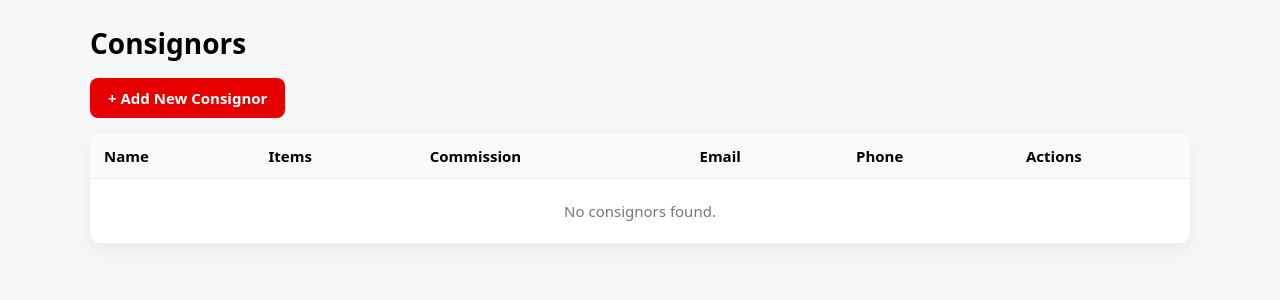
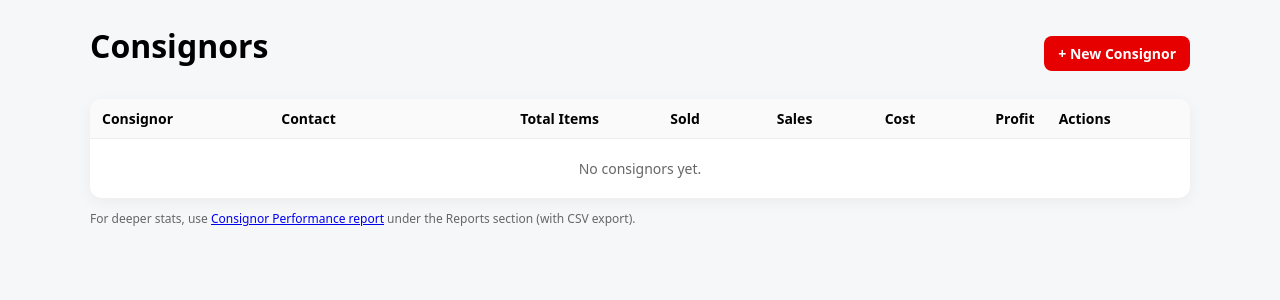
Before and after one commit to kernjason4460-cyber/flashbidz_consignment_app, a Python web app: template flashbidz_consignment_app/templates/consignors.html in a window 1280 px wide. Shown: the part 46-346 px from the top of the page. Run offline with Jinja, Linux system fonts and the light colour scheme; the template is opened without the code that fills it, so the values that code supplies are empty.

Commit message:
Update consignors.html

```diff
--- a/flashbidz_consignment_app/templates/consignors.html
+++ b/flashbidz_consignment_app/templates/consignors.html
@@ -2,122 +2,109 @@
 <html>
 <head>
   <meta charset="utf-8">
-  <title>Consignors - FlashBidz</title>
+  <title>Consignors – FlashBidz</title>
   <meta name="viewport" content="width=device-width, initial-scale=1" />
-
   <style>
-    body {
-      font-family: system-ui, -apple-system, Segoe UI, Arial, sans-serif;
-      margin:0;
-      background:#f6f7f9;
-    }
-    main {
-      padding:24px;
-      max-width:1100px;
-      margin:0 auto;
-    }
-    h1 {
-      margin:0 0 16px;
-      font-size:28px;
-      font-weight:700;
-    }
-    table {
-      width:100%;
-      border-collapse:collapse;
-      background:#fff;
-      border-radius:12px;
-      overflow:hidden;
-      box-shadow:0 6px 20px rgba(0,0,0,.06);
-    }
-    th, td {
-      padding:12px 14px;
-      border-bottom:1px solid #eee;
-      text-align:left;
-      font-size:15px;
-    }
-    th {
-      background:#fafafa;
-      font-weight:700;
-    }
+    body { font-family: system-ui, -apple-system, Segoe UI, Arial, sans-serif; margin:0; background:#f6f7f9; }
+    main { padding:24px; max-width:1100px; margin:0 auto; }
+    h1 { margin:0 0 16px; }
+    .top-row { display:flex; justify-content:space-between; align-items:center; gap:12px; margin-bottom:16px; }
     .btn {
       display:inline-block;
       padding:8px 14px;
       border-radius:8px;
-      text-decoration:none;
+      border:none;
       font-size:14px;
       font-weight:600;
-      color:white;
+      cursor:pointer;
+      text-decoration:none;
     }
-    .btn-edit { background:#0077cc; }
-    .btn-delete { background:#cc0000; }
-    .btn-new {
-      background:#e60000;
-      margin-bottom:16px;
-      color:white;
-      padding:10px 18px;
-      display:inline-block;
-      border-radius:8px;
-      font-weight:700;
-      text-decoration:none;
-      font-size:15px;
-    }
-    .delete-form {
-      display:inline;
-    }
+    .btn-primary { background:#e60000; color:#fff; }
+    .btn-secondary { background:#eee; color:#333; }
+    .btn-danger { background:#b00020; color:#fff; }
+    table { width:100%; border-collapse:collapse; background:#fff; border-radius:12px; overflow:hidden;
+            box-shadow:0 4px 16px rgba(0,0,0,.05); }
+    th, td { padding:10px 12px; border-bottom:1px solid #eee; text-align:left; font-size:14px; }
+    th { background:#fafafa; font-weight:700; }
+    tr:last-child td { border-bottom:none; }
+    .num { text-align:right; white-space:nowrap; }
+    .sub { font-size:12px; color:#666; }
+    form.inline { display:inline; margin:0; }
   </style>
 </head>
-
 <body>
   {% include "_navbar.html" %}
 
   <main>
+    <div class="top-row">
       <h1>Consignors</h1>
-
-    <a class="btn-new" href="{{ url_for('consignor_create') }}">+ Add New Consignor</a>
+      <a class="btn btn-primary" href="{{ url_for('consignor_create') }}">+ New Consignor</a>
+    </div>
 
     <table>
       <thead>
         <tr>
-          <th>Name</th>
-          <th>Items</th>
-          <th>Commission</th>
-          <th>Email</th>
-          <th>Phone</th>
-          <th style="width:150px;">Actions</th>
+          <th>Consignor</th>
+          <th>Contact</th>
+          <th class="num">Total Items</th>
+          <th class="num">Sold</th>
+          <th class="num">Sales</th>
+          <th class="num">Cost</th>
+          <th class="num">Profit</th>
+          <th>Actions</th>
         </tr>
       </thead>
       <tbody>
+        {% if rows %}
+          {% for row in rows %}
+            {% set c = row.consignor %}
+            <tr>
+              <td>
+                <strong><a href="{{ url_for('consignors_edit', cid=c.id) }}">{{ c.name }}</a></strong><br>
+                {% if c.notes %}
+                  <span class="sub">{{ c.notes }}</span>
+                {% endif %}
+              </td>
+              <td>
+                {% if c.phone %}
+                  <div class="sub">📞 {{ c.phone }}</div>
+                {% endif %}
+                {% if c.email %}
+                  <div class="sub">✉️ {{ c.email }}</div>
+                {% endif %}
+              </td>
+              <td class="num">{{ row.total_items }}</td>
+              <td class="num">{{ row.sold_items }}</td>
+              <td class="num">${{ '%.2f'|format(row.sales) }}</td>
+              <td class="num">${{ '%.2f'|format(row.cost) }}</td>
+              <td class="num">${{ '%.2f'|format(row.profit) }}</td>
+              <td>
+                <a class="btn btn-secondary"
+                   href="{{ url_for('consignors_edit', cid=c.id) }}">Edit</a>
 
-        {% for c in consignors %}
-        <tr>
-          <td>{{ c.name }}</td>
-          <td>{{ c.item_count }}</td>
-          <td>{{ c.commission_pct }}%</td>
-          <td>{{ c.email or '' }}</td>
-          <td>{{ c.phone or '' }}</td>
-
-          <td>
-            <a class="btn btn-edit" href="{{ url_for('consignors_edit', cid=c.id) }}">Edit</a>
-
-            <form class="delete-form"
+                <form class="inline"
                       method="post"
                       action="{{ url_for('consignors_delete', cid=c.id) }}"
-                  onsubmit="return confirm('Delete {{ c.name }}? This cannot be undone.');">
-              <button class="btn btn-delete" type="submit">Delete</button>
+                      onsubmit="return confirm('Delete this consignor? This cannot be undone.');">
+                  <button type="submit" class="btn btn-danger">Delete</button>
                 </form>
               </td>
             </tr>
+          {% endfor %}
         {% else %}
           <tr>
-          <td colspan="6" style="text-align:center;color:#777;padding:22px;">
-            No consignors found.
+            <td colspan="8" style="text-align:center; padding:20px; color:#666;">
+              No consignors yet.
             </td>
           </tr>
-        {% endfor %}
-
+        {% endif %}
       </tbody>
     </table>
+
+    <p class="sub" style="margin-top:12px;">
+      For deeper stats, use <a href="{{ url_for('report_consignors') }}">Consignor Performance report</a>
+      under the Reports section (with CSV export).
+    </p>
   </main>
-
 </body>
 </html>
```
Lines whose indentation alone changed are shown as unchanged.
